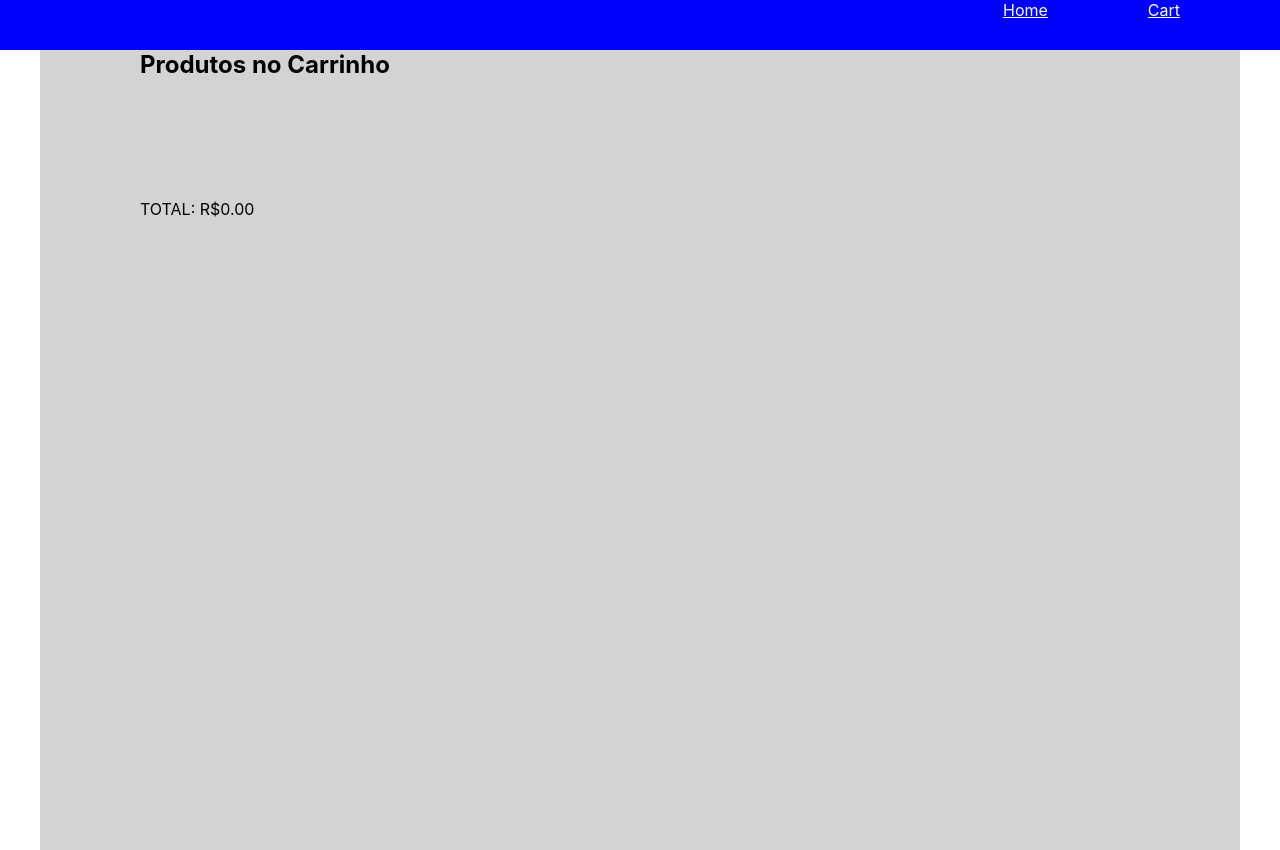
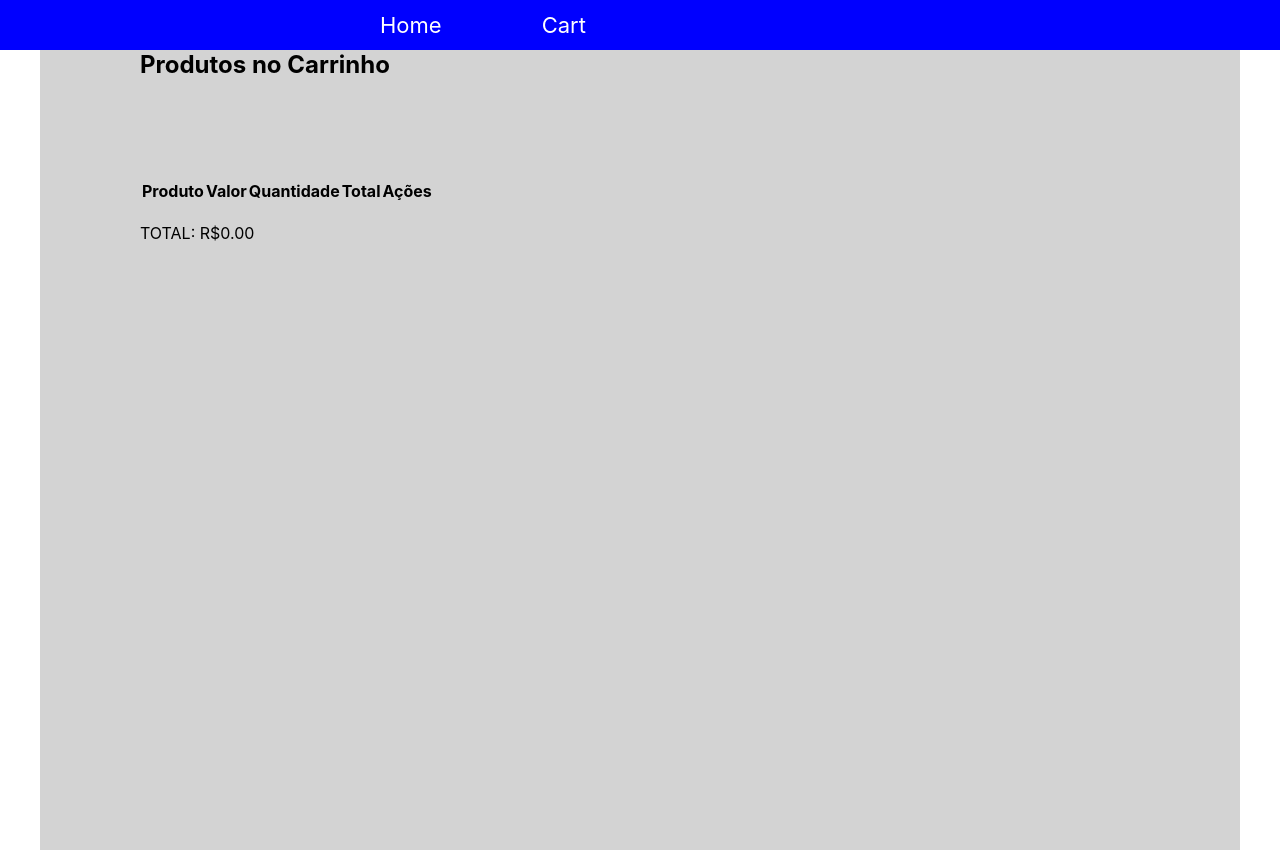
Before and after one commit to Kojikun1/e-commerce-app, a React (Create React App) app: page /checkout in a window 1280 px wide. Built offline with nearby package versions, Linux system fonts and the light colour scheme.

Commit message:
change layout to table on checkout page

```diff
--- a/src/components/Header/index.tsx
+++ b/src/components/Header/index.tsx
@@ -2,13 +2,11 @@ import React from 'react';
 import { Link } from "react-router-dom";
 
 import './styles.css';
-import cartIcon from '../../assets/cart-icon.svg';
-import arrow from '../../assets/arrow-down-icon.svg';
 
 export default function Header() {
     return (
         <header>
-            <ul>
+            <ul className="header-ul">
             <li>
               <Link to="/Home">Home</Link>
             </li>
--- a/src/components/Header/styles.css
+++ b/src/components/Header/styles.css
@@ -3,18 +3,29 @@ header {
     height: 50px;
     background-color: blue;
     display: flex;
-    flex-direction: row-reverse;
-    overflow: auto;
+    flex-direction: row;
 }
 img {
     width: 100px;
     height: 100px;
 }
-
+ul {
+    margin-left: 280px;
+    overflow: hidden;
+}
 ul li {
-    display: inline;
+    display: inline-block;
+    margin-left: 100px;
 }
 ul li a {
     color: #fff;
-    margin-right: 100px;
+    text-decoration: none;
+    line-height: 50px;
+    font-size: 22px;
 }
+
+@media only screen and (max-width: 600px) {
+    .header-ul {
+        margin-left: 0;
+    }
+}
--- a/src/pages/Checkout/index.tsx
+++ b/src/pages/Checkout/index.tsx
@@ -5,22 +5,42 @@ import { useCart } from '../../context/CartContext';
 import './styles.css';
 
 export default function Checkout(){
-    const { loadCartItems, getTotalAmount, removeItem, removeById } = useCart();
+    const { loadCartItems, getTotalAmount, removeItem, removeById} = useCart();
     const data = loadCartItems();
     return (
         <div className="checkout-container">
             <h2>Produtos no Carrinho</h2>
-            <ul className="products-container-checkout">
+            <table className="products-container-checkout">
+                <tr>
+                    <th>Produto</th>
+                    <th>Valor</th>
+                    <th>Quantidade</th>
+                    <th>Total</th>
+                    <th>Ações</th>
+                </tr>
             {data.map(item => {
               return (
-                  <li>
-                      <p>Produto {item.name} Preço R${item.price} X {item.amount}</p>
+                  <tr>
+                  <td>
+                     <p>Produto {item.name}</p>
+                  </td>
+                  <td>
+                     <p>R${item.price}</p>
+                  </td>
+                  <td>
+                     <p>{item.amount}</p>
+                  </td>
+                  <td>
+                     <p>{item.amount * item.price}</p>
+                  </td>
+                  <td>
                       <button onClick={ () => removeItem(item.id)} >-</button>
                       <button onClick={ () => removeById(item.id)} >X</button>
-                  </li>
+                  </td>
+                  </tr>
               )
             })}
-            </ul>
+            </table>
             <p id="total-output" >TOTAL: R${getTotalAmount()}</p>
         </div>
     )
--- a/src/pages/Checkout/styles.css
+++ b/src/pages/Checkout/styles.css
@@ -10,11 +10,12 @@
     margin-top: 100px;
     margin-left: 100px;
 }
-.products-container-checkout li {
-    text-align: center;
-    display: flex;
-    flex-direction: row;
+.products-container-checkout td{
+  text-align: center;
+  border: 1px solid black;
+  padding: 10px;
 }
+
 .products-container-checkout button {
   width: 40px;
   height: 40px;
@@ -22,13 +23,6 @@
   border: none;
   margin-left: 10px;
   font-size: 18px;
-  border-radius: 5px;
-}
-.products-container-checkout li p{
-  border: 1px solid black;
-  width: 400px;
-  height: 40px;
-  margin-top: 20px;
   border-radius: 5px;
 }
 
```
